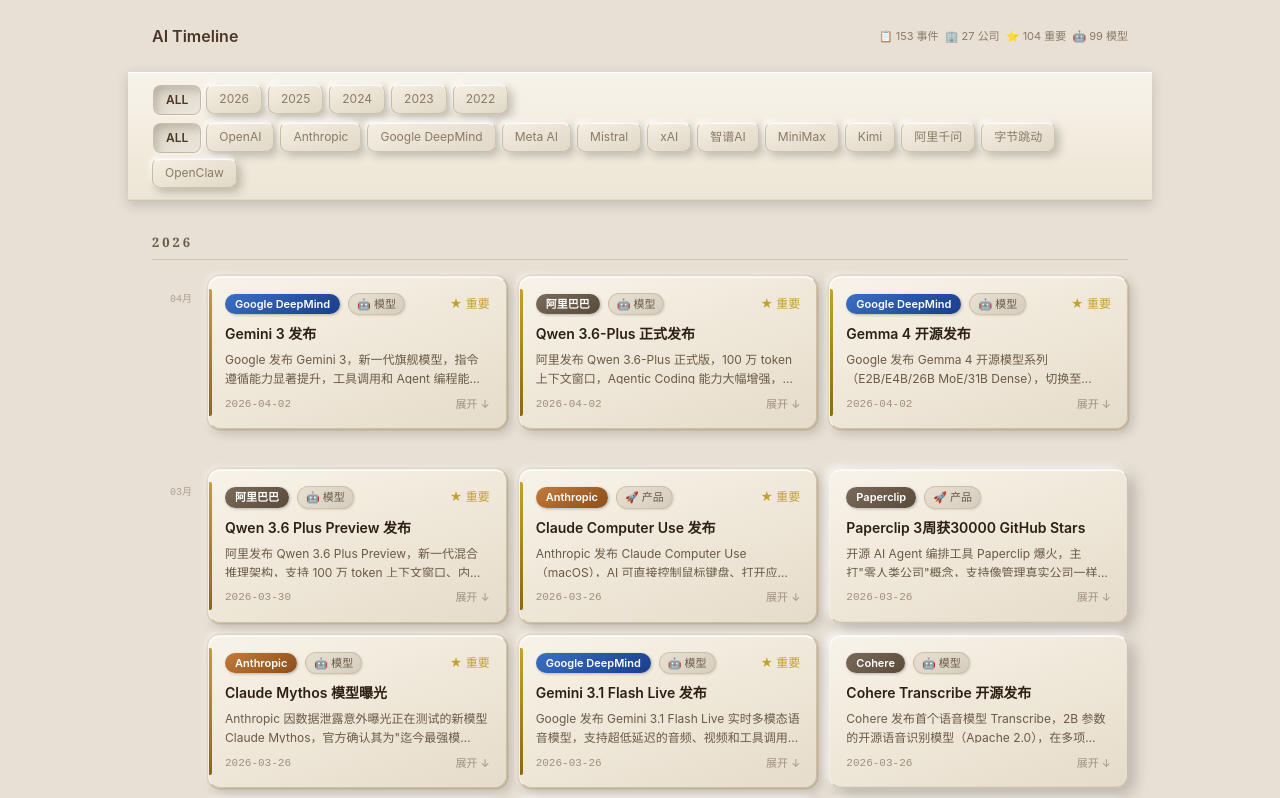
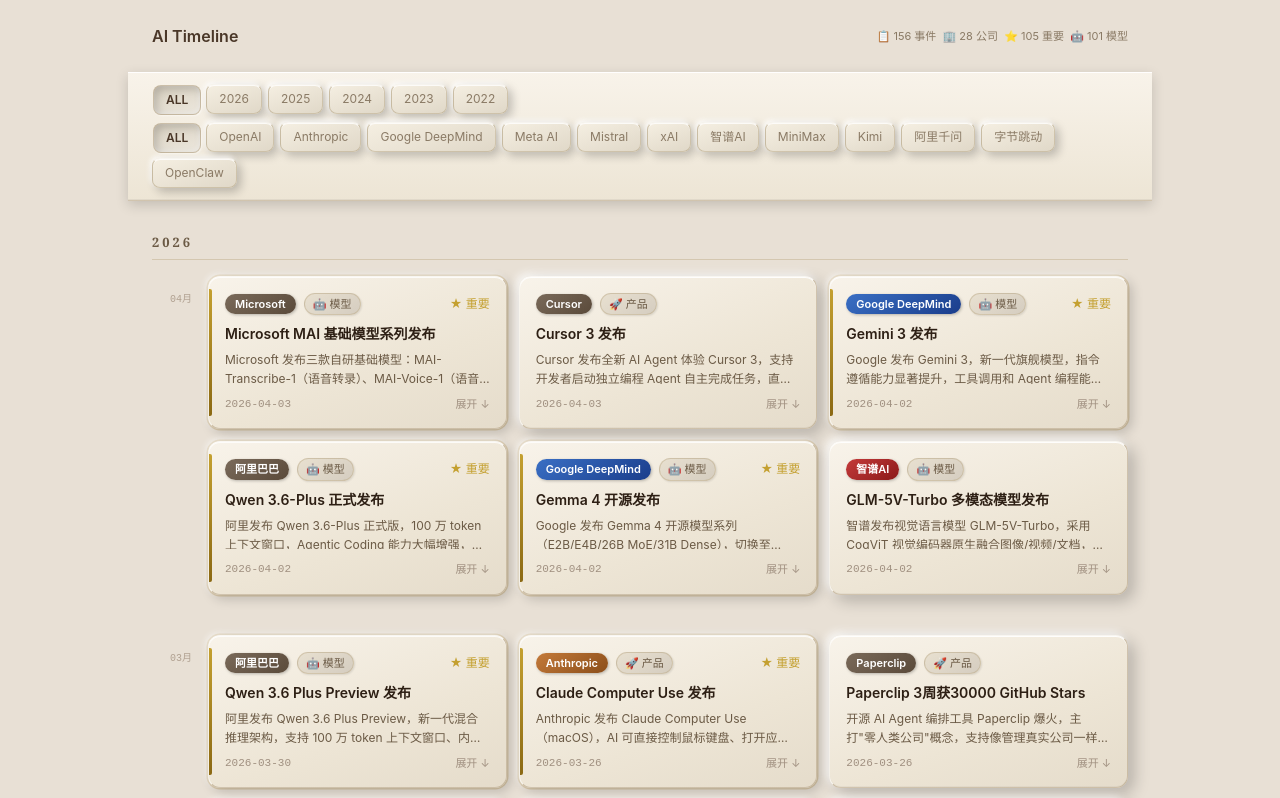
Before and after one commit to lc-chao/ai-timeline, a React (Vite) app: page / in a window 1280 px wide. Shown: the top 798 px of the page. Built offline with nearby package versions, Linux system fonts and the light colour scheme.

Commit message:
data: 自动更新 2026-04-04

```diff
--- a/src/data/events.ts
+++ b/src/data/events.ts
@@ -1395,4 +1395,31 @@
     description: 'Google 发布 Gemma 4 开源模型系列（E2B/E4B/26B MoE/31B Dense），切换至 Apache 2.0 许可证，支持多模态和 Agent 工作流，可在手机和边缘设备本地运行。',
     importance: 'high',
   },
+  {
+    id: 'zhipu-glm-5v-turbo',
+    date: '2026-04-02',
+    company: '智谱AI',
+    type: 'model',
+    title: 'GLM-5V-Turbo 多模态模型发布',
+    description: '智谱发布视觉语言模型 GLM-5V-Turbo，采用 CogViT 视觉编码器原生融合图像/视频/文档，支持 200K 上下文窗口，在多模态编程和 GUI 交互任务中表现领先。',
+    importance: 'medium',
+  },
+  {
+    id: 'microsoft-mai-foundation-models',
+    date: '2026-04-03',
+    company: 'Microsoft',
+    type: 'model',
+    title: 'Microsoft MAI 基础模型系列发布',
+    description: 'Microsoft 发布三款自研基础模型：MAI-Transcribe-1（语音转录）、MAI-Voice-1（语音生成）、MAI-Image-2（图像生成），通过 Foundry 平台开放，直接对标 OpenAI 和 Google，主打更低成本。',
+    importance: 'high',
+  },
+  {
+    id: 'cursor-3-agent',
+    date: '2026-04-03',
+    company: 'Cursor',
+    type: 'product',
+    title: 'Cursor 3 发布',
+    description: 'Cursor 发布全新 AI Agent 体验 Cursor 3，支持开发者启动独立编程 Agent 自主完成任务，直接对标 Claude Code 和 OpenAI Codex。',
+    importance: 'medium',
+  },
 ]
```
